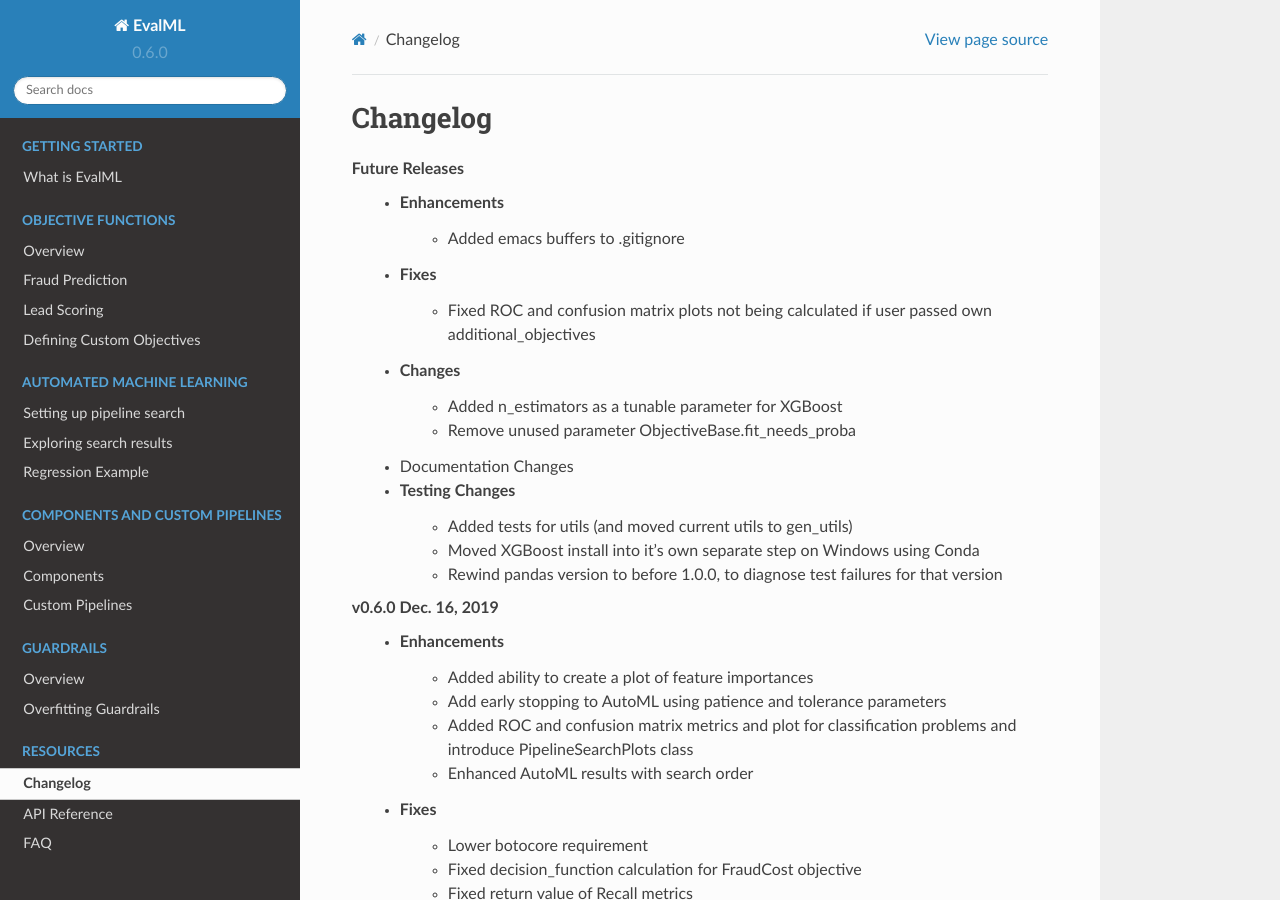
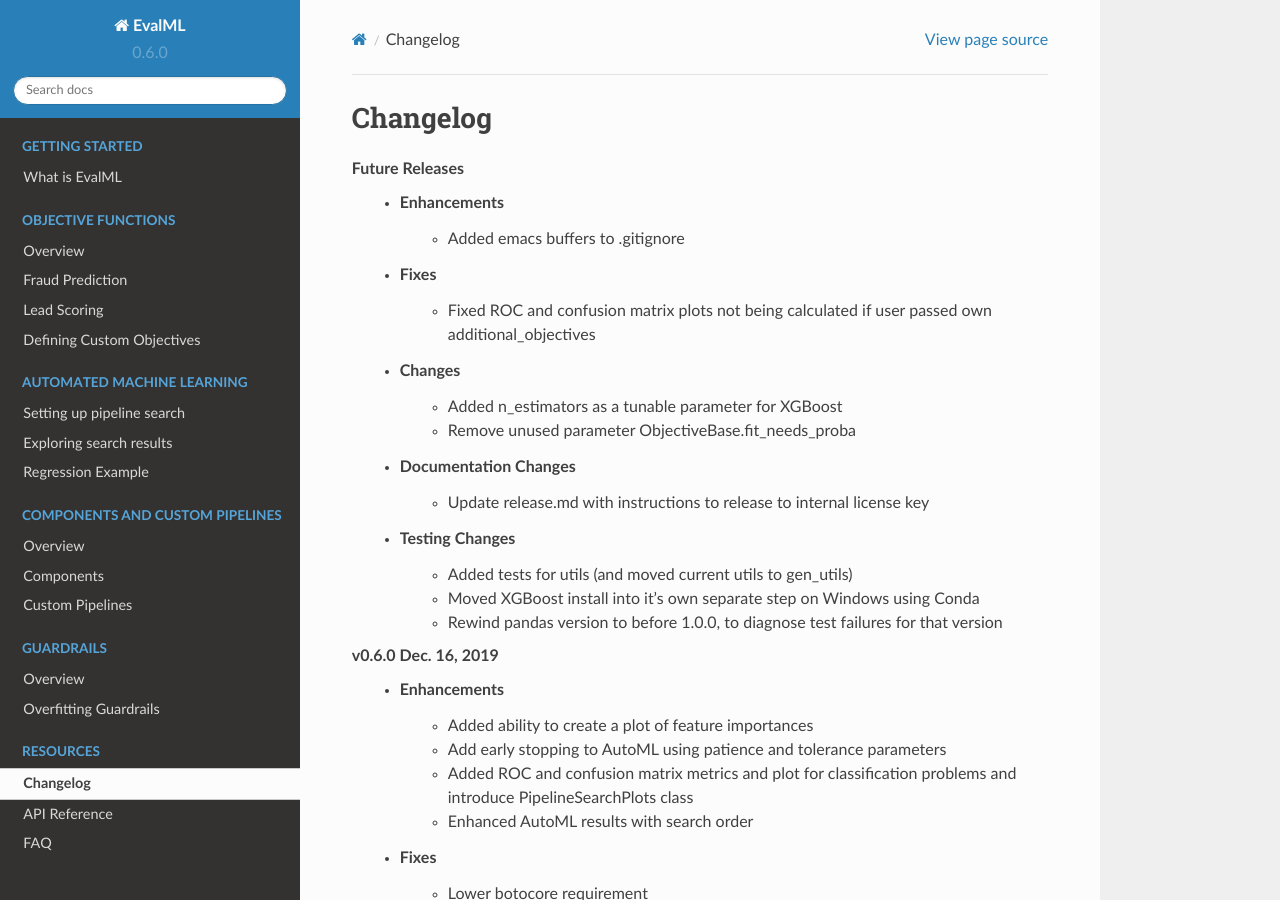
Before and after one commit to alteryx/evalml, a Sphinx documentation site: the page built from docs/source/changelog.rst, in a window 1280 px wide and 900 px high. Built offline with Sphinx 7.4.7 and the Read the Docs theme 2.0.0, drawn with Linux system fonts in a browser that asks for light colours; comment, search, counter and statistics services are not loaded.

Commit message:
changelog

```diff
--- a/docs/source/changelog.rst
+++ b/docs/source/changelog.rst
@@ -11,6 +11,7 @@
         * Added n_estimators as a tunable parameter for XGBoost :pr:`307`
         * Remove unused parameter ObjectiveBase.fit_needs_proba :pr:`320`
     * Documentation Changes
+        * Update release.md with instructions to release to internal license key :pr:`354`
     * Testing Changes
         * Added tests for utils (and moved current utils to gen_utils) :pr:`297`
         * Moved XGBoost install into it's own separate step on Windows using Conda :pr:`313`
```
